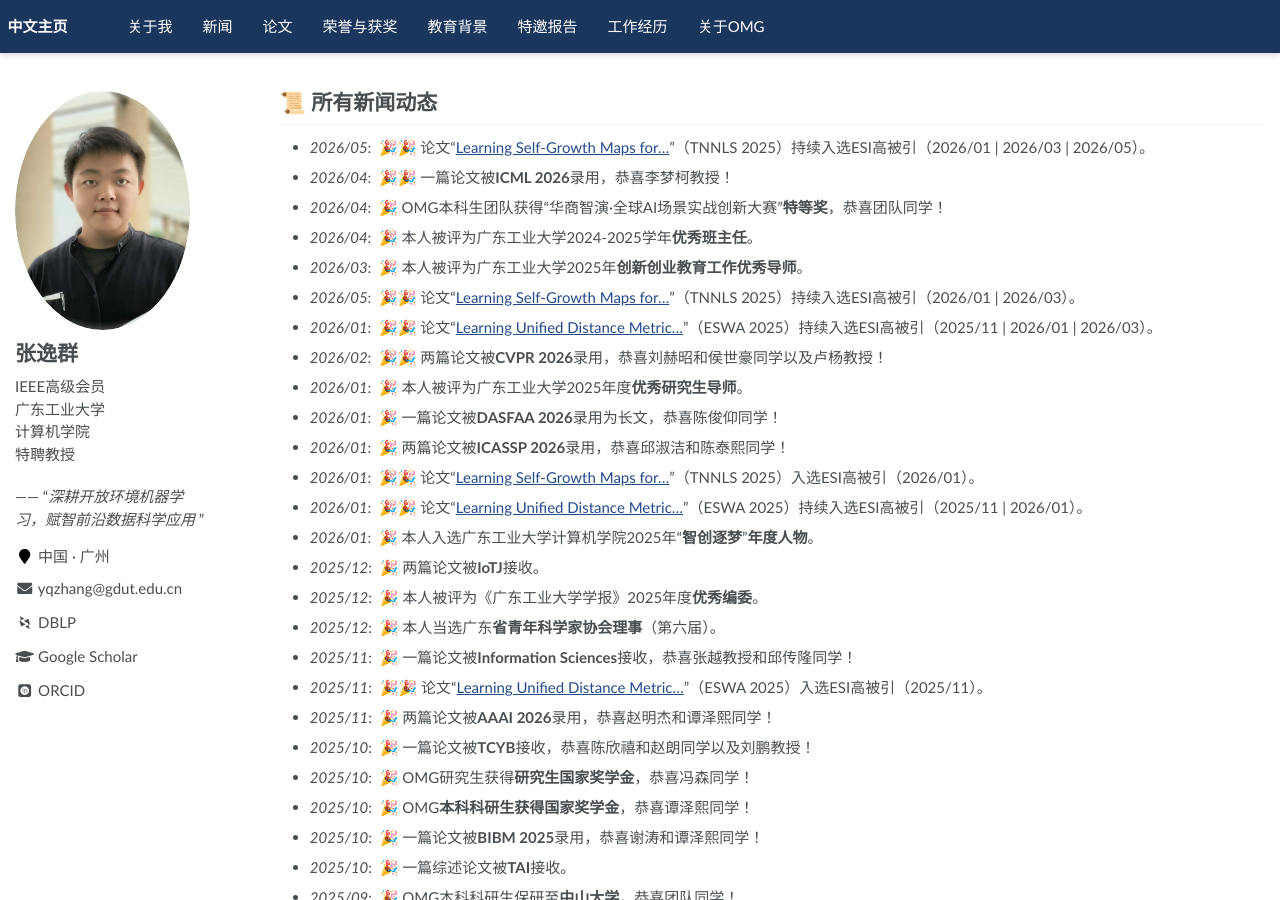
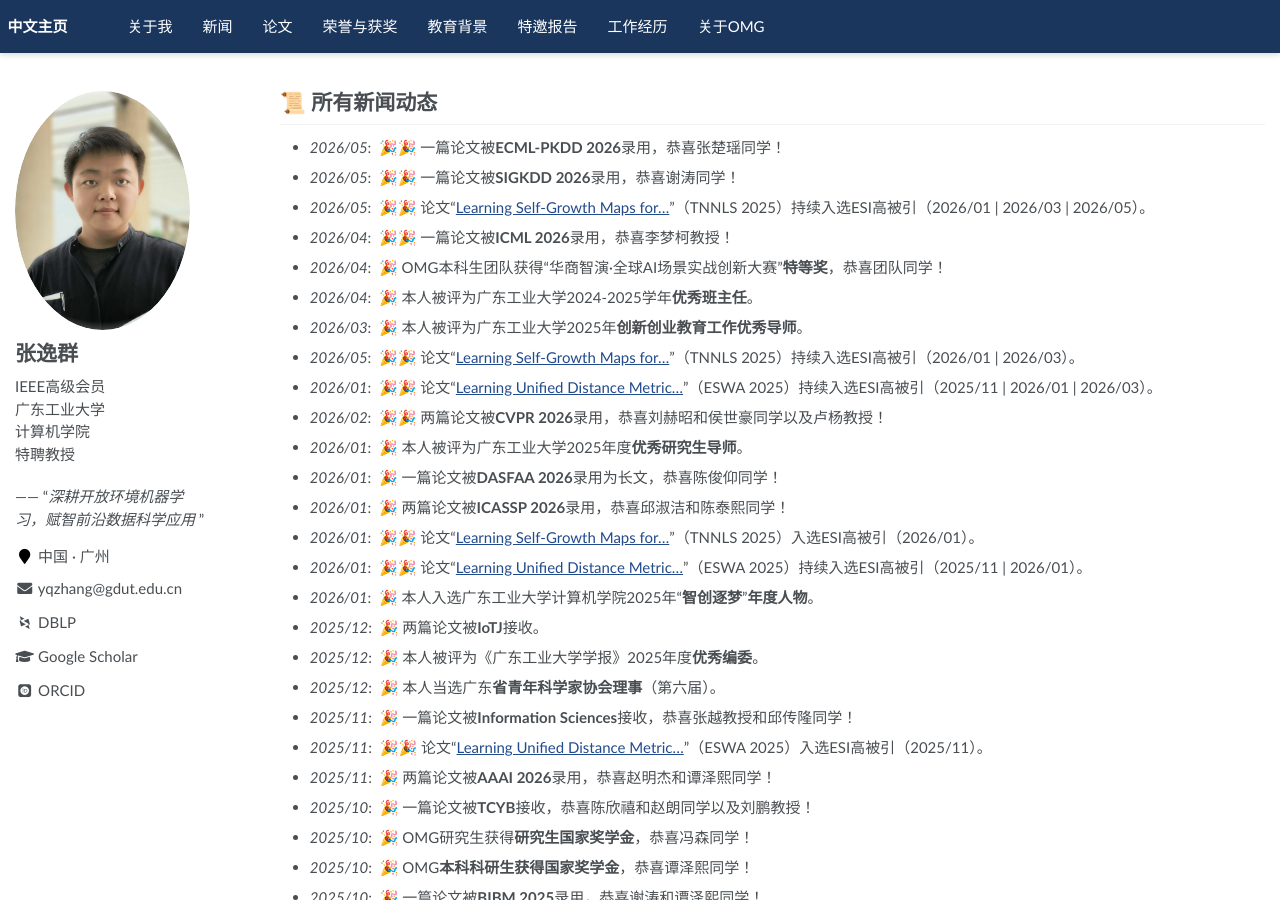
Before and after one commit to yqzhang-Zz/zh-news, a Jekyll site: the page built from _pages/about.md, in a window 1280 px wide and 900 px high. Built offline with Jekyll 4.4.1, drawn with Linux system fonts in a browser that asks for light colours; some web fonts are replaced; a script that is not in the unit is left out; comment, search, counter and statistics services are not loaded.

Commit message:
Update about.md

```diff
--- a/_pages/about.md
+++ b/_pages/about.md
@@ -12,8 +12,10 @@ redirect_from:
 
 # 📜 所有新闻动态
 <!--
-- *2025/05*: &nbsp;🎉 OMG本科生获批主持2项**国家级大创项目**，恭喜杨梓华、谢涛、肖豪奕、和廖歆同学！
+- *2025/06*: &nbsp;🎉 OMG本科生获批主持2项**国家级大创项目**，恭喜杨梓华、谢涛、肖豪奕、和廖歆同学！
 -->
+- *2026/05*: &nbsp;🎉🎉 一篇论文被**ECML-PKDD 2026**录用，恭喜张楚瑶同学！
+- *2026/05*: &nbsp;🎉🎉 一篇论文被**SIGKDD 2026**录用，恭喜谢涛同学！
 - *2026/05*: &nbsp;🎉🎉 论文“[Learning Self-Growth Maps for…](https://arxiv.org/pdf/2404.09243)”（TNNLS 2025）持续入选ESI高被引（2026/01 &#124; 2026/03 &#124; 2026/05）。
 - *2026/04*: &nbsp;🎉🎉 一篇论文被**ICML 2026**录用，恭喜李梦柯教授！
 - *2026/04*: &nbsp;🎉 OMG本科生团队获得“华商智演·全球AI场景实战创新大赛”**特等奖**，恭喜团队同学！
```
